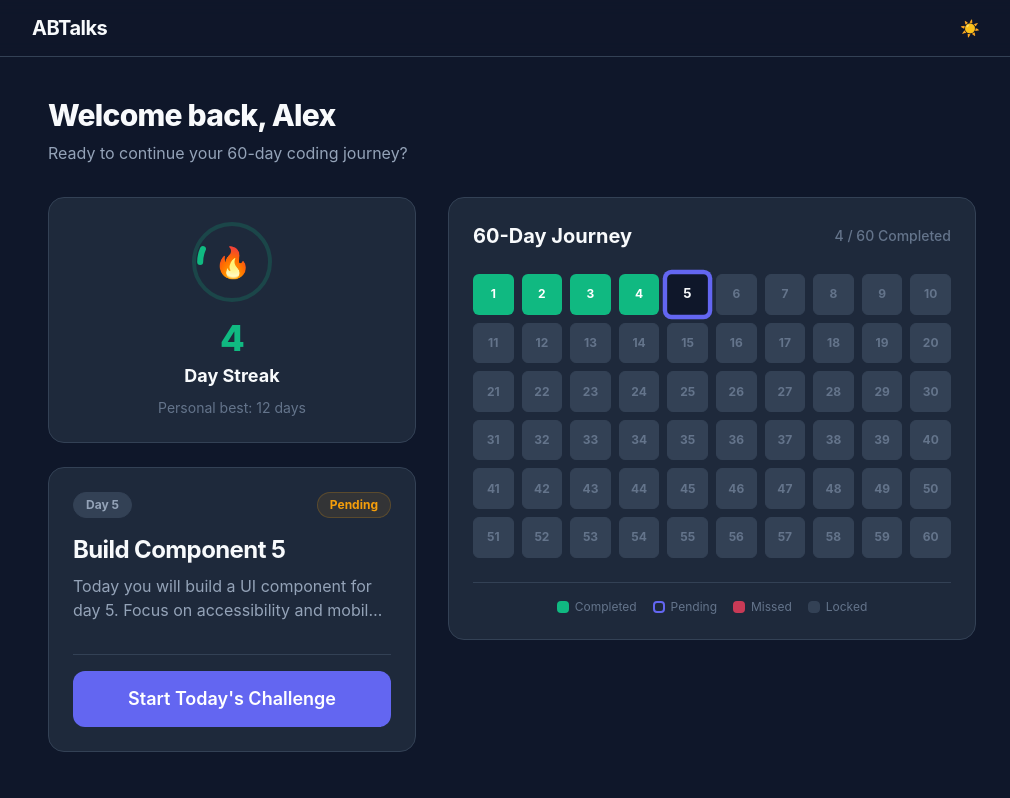
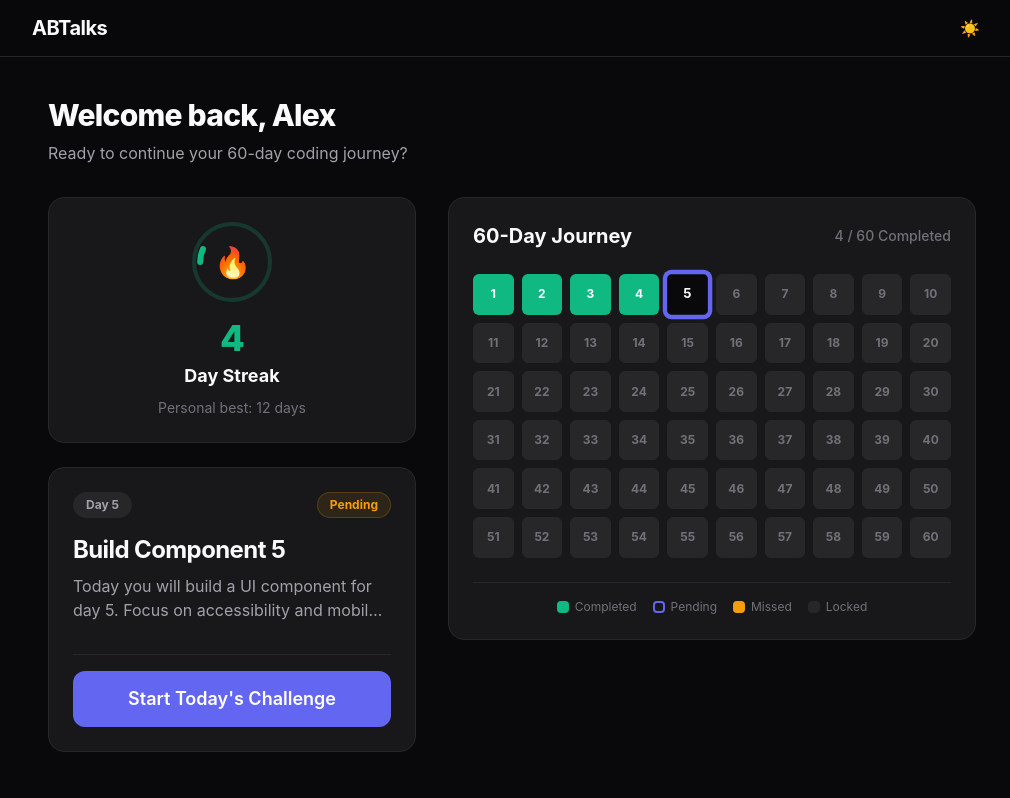
Before and after one commit to KrehantGajjar10/ABTalks, a React (Vite) app: page /dashboard in a window 1280 px wide. Shown: the top 798 px of the page, without its empty margins (128-1138 px from the left). Built offline with nearby package versions, Linux system fonts and the light colour scheme.

Commit message:
style: refine visual system and polish user experience

```diff
--- a/src/components/challenge/SmartLinkedInBuilder.jsx
+++ b/src/components/challenge/SmartLinkedInBuilder.jsx
@@ -24,7 +24,7 @@ export function SmartLinkedInBuilder({ template }) {
   };
 
   return (
-    <Card className="p-6 md:p-8 border-border-subtle bg-bg-surface-elevated">
+    <Card className="p-6 md:p-8 border border-accent-special/30 bg-bg-surface-elevated">
       <div className="mb-4">
         <div className="flex items-center gap-2 mb-1">
           <svg className="w-5 h-5 text-accent-primary" fill="currentColor" viewBox="0 0 24 24">
--- a/src/components/dashboard/ProgressGrid.jsx
+++ b/src/components/dashboard/ProgressGrid.jsx
@@ -15,12 +15,12 @@ export function ProgressGrid({ challenges }) {
         {challenges.map((challenge) => {
           const isLocked = challenge.status === 'locked';
 
-          let cellClasses = "w-full aspect-square rounded-sm sm:rounded-md flex items-center justify-center text-[10px] sm:text-xs font-bold transition-all ";
+          let cellClasses = "w-full aspect-square rounded-sm sm:rounded-md flex items-center justify-center text-[10px] sm:text-xs font-bold motion-safe:transition-all motion-safe:duration-200 ";
 
           if (challenge.status === 'completed') {
             cellClasses += "bg-status-success text-white";
           } else if (challenge.status === 'missed') {
-            cellClasses += "bg-status-error/80 text-white";
+            cellClasses += "bg-status-warning text-white";
           } else if (challenge.status === 'pending') {
             cellClasses += "border-2 border-accent-primary bg-bg-app text-text-primary shadow-[0_0_0_2px_var(--accent-primary)] z-10 scale-110";
           } else if (isLocked) {
@@ -59,7 +59,7 @@ export function ProgressGrid({ challenges }) {
       <div className="flex flex-wrap items-center justify-center gap-4 mt-6 pt-4 border-t border-border-subtle text-xs text-text-muted">
         <div className="flex items-center gap-1.5"><div className="w-3 h-3 rounded-sm bg-status-success"></div> Completed</div>
         <div className="flex items-center gap-1.5"><div className="w-3 h-3 rounded-sm border-2 border-accent-primary"></div> Pending</div>
-        <div className="flex items-center gap-1.5"><div className="w-3 h-3 rounded-sm bg-status-error/80"></div> Missed</div>
+        <div className="flex items-center gap-1.5"><div className="w-3 h-3 rounded-sm bg-status-warning"></div> Missed</div>
         <div className="flex items-center gap-1.5"><div className="w-3 h-3 rounded-sm bg-bg-surface-elevated border border-border-subtle"></div> Locked</div>
       </div>
     </Card>
--- a/src/components/dashboard/TodayTaskCard.jsx
+++ b/src/components/dashboard/TodayTaskCard.jsx
@@ -23,7 +23,7 @@ export function TodayTaskCard({ challenges }) {
   const isCompleted = challenge.status === 'completed';
 
   return (
-    <Card className="flex flex-col justify-between p-6 h-full border-border-strong">
+    <Card className="flex flex-col justify-between p-6 h-full motion-safe:transition-all motion-safe:duration-300 hover:border-border-strong">
       <div>
         <div className="flex justify-between items-start mb-4">
           <Badge variant="neutral">Day {challenge.day}</Badge>
--- a/src/components/layout/AppLayout.jsx
+++ b/src/components/layout/AppLayout.jsx
@@ -5,7 +5,7 @@ export function AppLayout({ children }) {
   return (
     <div className="min-h-screen flex flex-col bg-bg-app text-text-primary transition-colors duration-200">
       <Navbar />
-      <main className="flex-1 w-full max-w-5xl mx-auto px-4 sm:px-6 lg:px-8">
+      <main className="flex-1 w-full max-w-5xl mx-auto px-4 sm:px-6 lg:px-8 animate-fade-in-up">
         {children}
       </main>
       <Footer />
--- a/src/components/ui/Button.jsx
+++ b/src/components/ui/Button.jsx
@@ -5,7 +5,7 @@ export function Button({
   className = '',
   ...props
 }) {
-  const baseClasses = "inline-flex items-center justify-center rounded-xl font-semibold transition-colors focus-visible:outline-none focus-visible:ring-2 focus-visible:ring-focus-ring focus-visible:ring-offset-2 focus-visible:ring-offset-bg-surface";
+  const baseClasses = "inline-flex items-center justify-center rounded-xl font-semibold transition-colors focus-visible:outline-none focus-visible:ring-2 focus-visible:ring-focus-ring focus-visible:ring-offset-2 focus-visible:ring-offset-bg-surface motion-safe:transition-all motion-safe:duration-200 active:scale-[0.98]";
 
   const sizeClasses = {
     sm: "h-9 px-3 text-sm",
@@ -16,8 +16,8 @@ export function Button({
   const variantClasses = {
     primary: "bg-accent-primary hover:bg-accent-hover text-white",
     secondary: "bg-bg-surface-elevated hover:bg-border-subtle text-text-primary",
-    outline: "border border-border-strong hover:bg-bg-surface-elevated text-text-primary",
-    ghost: "hover:bg-bg-surface-elevated text-text-primary",
+    outline: "border border-border-strong hover:bg-accent-primary/10 hover:border-accent-primary/30 text-text-primary",
+    ghost: "hover:bg-accent-primary/10 text-text-primary",
   };
 
   const classes = `${baseClasses} ${sizeClasses[size] || sizeClasses.md} ${variantClasses[variant] || variantClasses.primary} ${className}`;
--- a/src/index.css
+++ b/src/index.css
@@ -1,20 +1,24 @@
 @import "tailwindcss";
 
 :root {
-  --bg-app: #F8FAFC;
-  --bg-surface: #FFFFFF;
-  --bg-surface-elevated: #F1F5F9;
-  --text-primary: #0F172A;
-  --text-secondary: #475569;
-  --text-muted: #64748B;
-  --border-subtle: #E2E8F0;
-  --border-strong: #CBD5E1;
+  --bg-app: #F4F4F5;
+  --bg-surface: #FAFAFA;
+  --bg-surface-elevated: #E4E4E7;
+  --text-primary: #18181B;
+  --text-secondary: #52525B;
+  --text-muted: #71717A;
+  --border-subtle: #E4E4E7;
+  --border-strong: #D4D4D8;
+
   --accent-primary: #4F46E5;
-  --accent-hover: #4338ca;
+  --accent-hover: #4338CA;
+  --accent-special: #8B5CF6;
+  --link-color: #2563EB;
+
   --status-success: #059669;
   --status-warning: #D97706;
   --status-error: #E11D48;
-  --focus-ring: #6366F1;
+  --focus-ring: #4F46E5;
 }
 
 body, #root, div, span, p, h1, h2, h3, h4, h5, h6, a, button, input, header, footer, section, main, nav, svg {
@@ -24,16 +28,20 @@ body, #root, div, span, p, h1, h2, h3, h4, h5, h6, a, button, input, header, foo
 }
 
 .dark {
-  --bg-app: #0F172A;
-  --bg-surface: #1E293B;
-  --bg-surface-elevated: #334155;
-  --text-primary: #F8FAFC;
-  --text-secondary: #94A3B8;
-  --text-muted: #64748B;
-  --border-subtle: #334155;
-  --border-strong: #475569;
+  --bg-app: #09090B;
+  --bg-surface: #18181B;
+  --bg-surface-elevated: #27272A;
+  --text-primary: #FAFAFA;
+  --text-secondary: #A1A1AA;
+  --text-muted: #71717A;
+  --border-subtle: #27272A;
+  --border-strong: #3F3F46;
+
   --accent-primary: #6366F1;
-  --accent-hover: #818cf8;
+  --accent-hover: #818CF8;
+  --accent-special: #A78BFA;
+  --link-color: #60A5FA;
+
   --status-success: #10B981;
   --status-warning: #F59E0B;
   --status-error: #F43F5E;
@@ -49,10 +57,30 @@ body, #root, div, span, p, h1, h2, h3, h4, h5, h6, a, button, input, header, foo
   --color-text-muted: var(--text-muted);
   --color-border-subtle: var(--border-subtle);
   --color-border-strong: var(--border-strong);
+
   --color-accent-primary: var(--accent-primary);
   --color-accent-hover: var(--accent-hover);
+  --color-accent-special: var(--accent-special);
+  --color-link-color: var(--link-color);
+
   --color-status-success: var(--status-success);
   --color-status-warning: var(--status-warning);
   --color-status-error: var(--status-error);
   --color-focus-ring: var(--focus-ring);
 }
+
+@media (prefers-reduced-motion: no-preference) {
+  @keyframes fade-in-up {
+    from {
+      opacity: 0;
+      transform: translateY(10px);
+    }
+    to {
+      opacity: 1;
+      transform: translateY(0);
+    }
+  }
+  .animate-fade-in-up {
+    animation: fade-in-up 400ms ease-out forwards;
+  }
+}
--- a/src/pages/LandingPage.jsx
+++ b/src/pages/LandingPage.jsx
@@ -61,7 +61,7 @@ export default function LandingPage() {
           Don't wait until graduation to build your portfolio. Start today and let your daily effort compound into career opportunities.
         </p>
         <Link to="/dashboard" tabIndex={-1}>
-          <Button variant="secondary" size="md">
+          <Button variant="primary" size="md">
             View Dashboard
           </Button>
         </Link>
```
Also changed, not shown: 1 other file (tests, documents, lock files or other folders).
